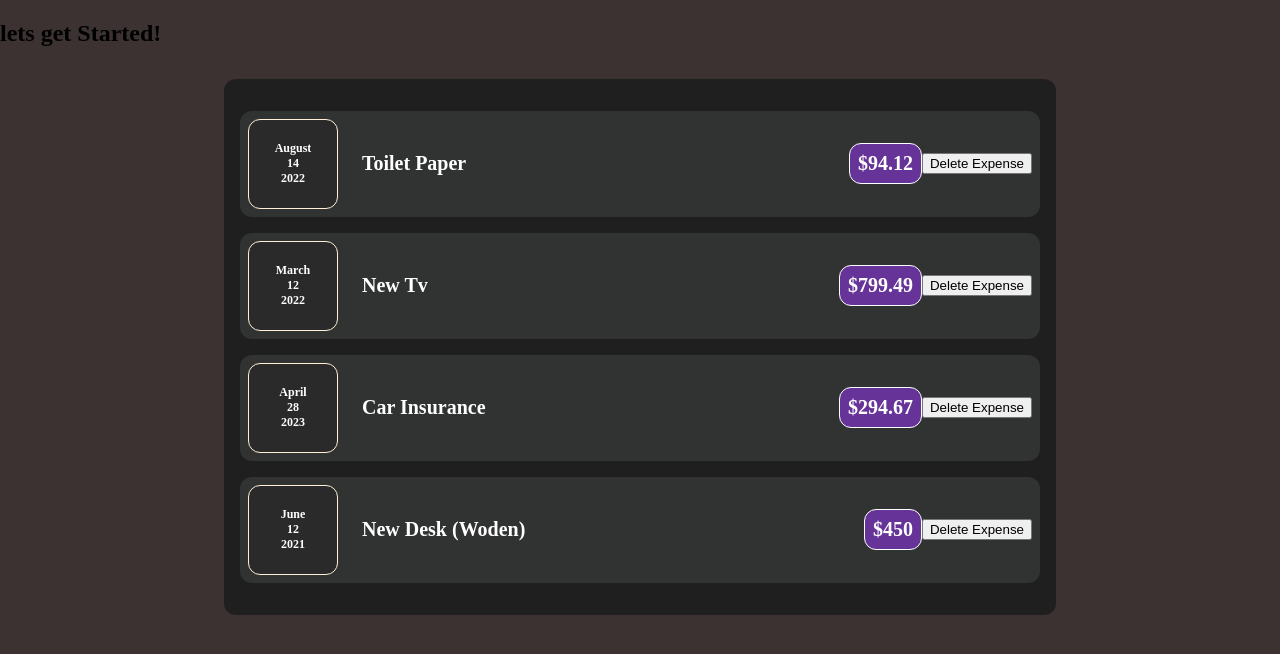
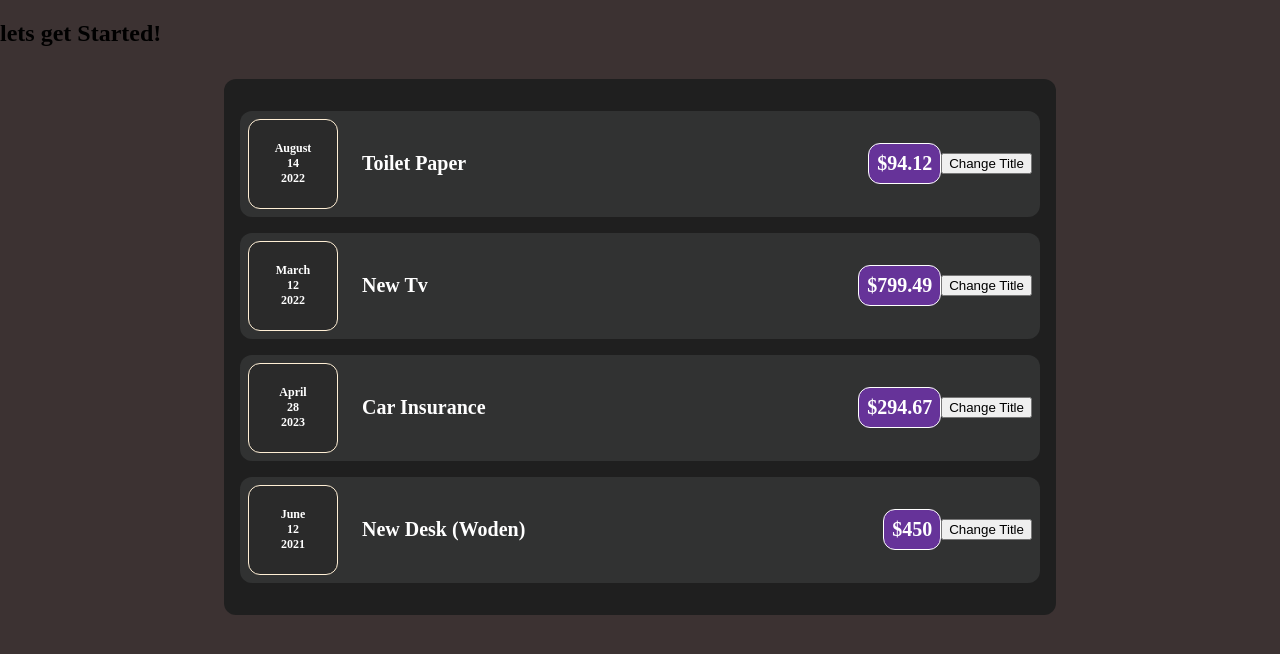
Before and after one commit to Chikmurgechetan/react, a React (Create React App) app: page / in a window 1280 px wide. Shown: the top 654 px of the page. Built offline with nearby package versions, Linux system fonts and the light colour scheme.

Commit message:
add Change title button and update

```diff
--- a/src/Components/Expenses/ExpenseItem.js
+++ b/src/Components/Expenses/ExpenseItem.js
@@ -1,4 +1,5 @@
-import React from 'react';
+import React,{useState} from 'react';
+
 
 import './Expense.css';
 import ExpenseDate from './ExpenseDate';
@@ -7,17 +8,30 @@ import ExpensesDetails from './ExpensesDetails';
 
 
 const ExpenseItem = (props) =>{
-   const clickHandler = (id) =>{
-      props.deleteHandler(props.amount)
+    const [title,setTitle] = useState(props.title)
 
-   };
+      const clickHandler = () =>{
+         setTitle("news Paper")
+         console.log(title)
+
+      }
+
+
+
+   // const clickHandler = (id) =>{
+   //    props.deleteHandler(props.amount)
+
+   // };
 
    return (
 
         <Card className='expense-item'>
         <ExpenseDate date={props.date}/>
-         <ExpensesDetails amount={props.amount} title={props.title}/>
-         <button onClick={clickHandler}>Delete Expense</button>
+         <ExpensesDetails amount={props.amount} title={title}/>
+
+        <button onClick={clickHandler}> Change Title</button>
+
+         {/* <button onClick={clickHandler}>Delete Expense</button> */}
         </Card>
   )
 
--- a/src/Components/Expenses/Expenses.js
+++ b/src/Components/Expenses/Expenses.js
@@ -7,17 +7,15 @@ const Expenses = (props) =>{
     return (
         <Card className="expense">
 
-       {props.items.map(item=>
+
         <ExpenseItem
-         key ={item.id}
-         title={item.title}
-         amount={item.amount}
-         date={item.date}
+        title={props.items[0].title}
+        amount={props.items[0].amount}
+        date={props.items[0].date}
         deleteHandler={props.deleteHandler}
         />
-        )}
 
-        {/* <ExpenseItem
+        <ExpenseItem
         title={props.items[1].title}
         amount={props.items[1].amount}
         date={props.items[1].date}
@@ -32,14 +30,14 @@ const Expenses = (props) =>{
         date={props.items[2].date}
         deleteHandler={props.deleteHandler}
 />
-          */}
 
 
-        {/* <ExpenseItem title={props.items[3].title}
+
+        <ExpenseItem title={props.items[3].title}
         amount={props.items[3].amount}
         date={props.items[3].date}
         deleteHandler={props.deleteHandler}
-/> */}
+/>
 
 
 
```
